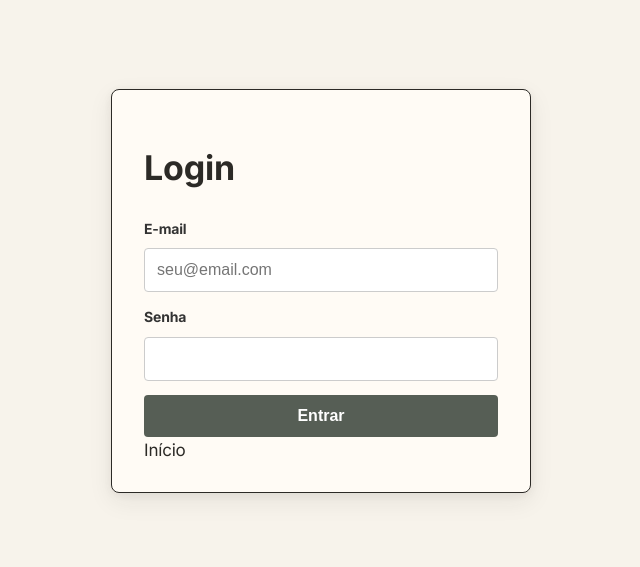
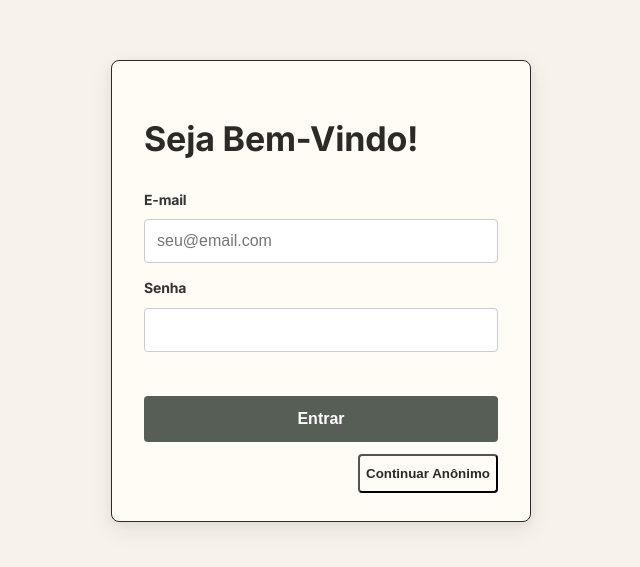
Before and after one commit to balzaNeli/boom-social-media, a React (Vite) app: page /login in a window 1280 px wide. Shown: the part 109-676 px from the top of the page, without its empty margins (319-959 px from the left). Built offline with nearby package versions, Linux system fonts and the light colour scheme.

Commit message:
alteracoes no llogin css e tsx e mudanca na side bar

```diff
--- a/src/components/LoginCard/LoginCard.css
+++ b/src/components/LoginCard/LoginCard.css
@@ -4,9 +4,6 @@
   align-items: center;
   min-height: 100vh; /* Garante que o container ocupe toda a altura da tela */
 }
-
-
-
 
 .login-card-box {
   width: 100%;
@@ -48,9 +45,9 @@ input:focus {
   border-color: black;
   outline: none;
 }
-button {
+#button  {
   width: 100%;
-  padding: 12px;
+  padding: 14px;
   background-color: var(--boom-sage-bg);
   color: white;
   border: none;
@@ -59,9 +56,28 @@ button {
   font-weight: bold;
   cursor: pointer;
   transition: background-color 0.3s ease;
+  margin-top: 30px;
 }
 
 
-button:hover {
+#button:hover {
   background-color: rgba(33, 39, 34, 0.774);
 }
+
+#botaoAnonimo{
+  flex: 1;
+  padding: 10px 6px;
+  margin-top: 12px;
+  margin-left: 12.59rem;
+  background-color: var(--boom-cream-soft);
+  transition: background-color 0.3s ease;
+  cursor: pointer;
+  font-weight: bold;
+  border-radius: 4px;
+
+}
+
+#botaoAnonimo:hover{
+  background-color: rgb(250, 231, 191);
+
+}
--- a/src/components/LoginCard/LoginCard.tsx
+++ b/src/components/LoginCard/LoginCard.tsx
@@ -10,7 +10,7 @@ export default function LoginCard() {
       <div className="login-card-box">
         <div className="login-card">
           <header className="login-card-header">
-            <h1 className="login-card-title">Login</h1>
+            <h1 className="login-card-title">Seja Bem-Vindo!</h1>
           </header>
 
           <div className="login-card-content">
@@ -38,11 +38,11 @@ export default function LoginCard() {
                 />
               </div>
 
-              <button type="submit" onClick={botao}>
+              <button id="button" type="submit" onClick={botao}>
                 Entrar
               </button>
             </form>
-            <Link to="/">Início</Link>
+            <button id="botaoAnonimo"><Link to="/">Continuar Anônimo</Link></button>
           </div>
         </div>
       </div>
--- a/src/pages/Sobre.tsx
+++ b/src/pages/Sobre.tsx
@@ -1,10 +1,12 @@
 import Header from "../components/Header/Header";
+import SideBar from "../components/SideBar/SideBar";
 
 
 export default function Sobre(){
     return(
         <>
         <Header/>
+        <SideBar/>
         <h1>Sobre</h1>
         </>
     )
```
